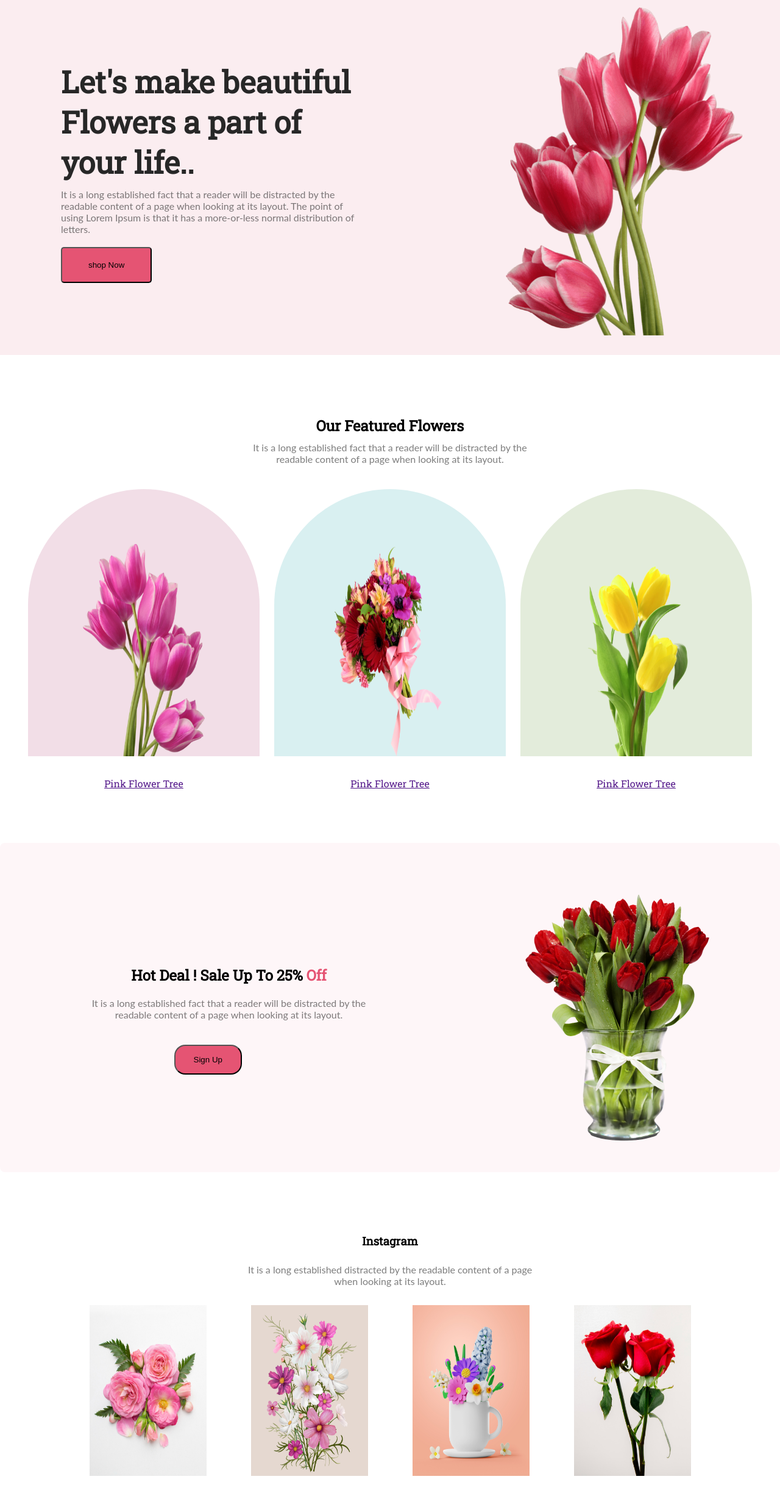
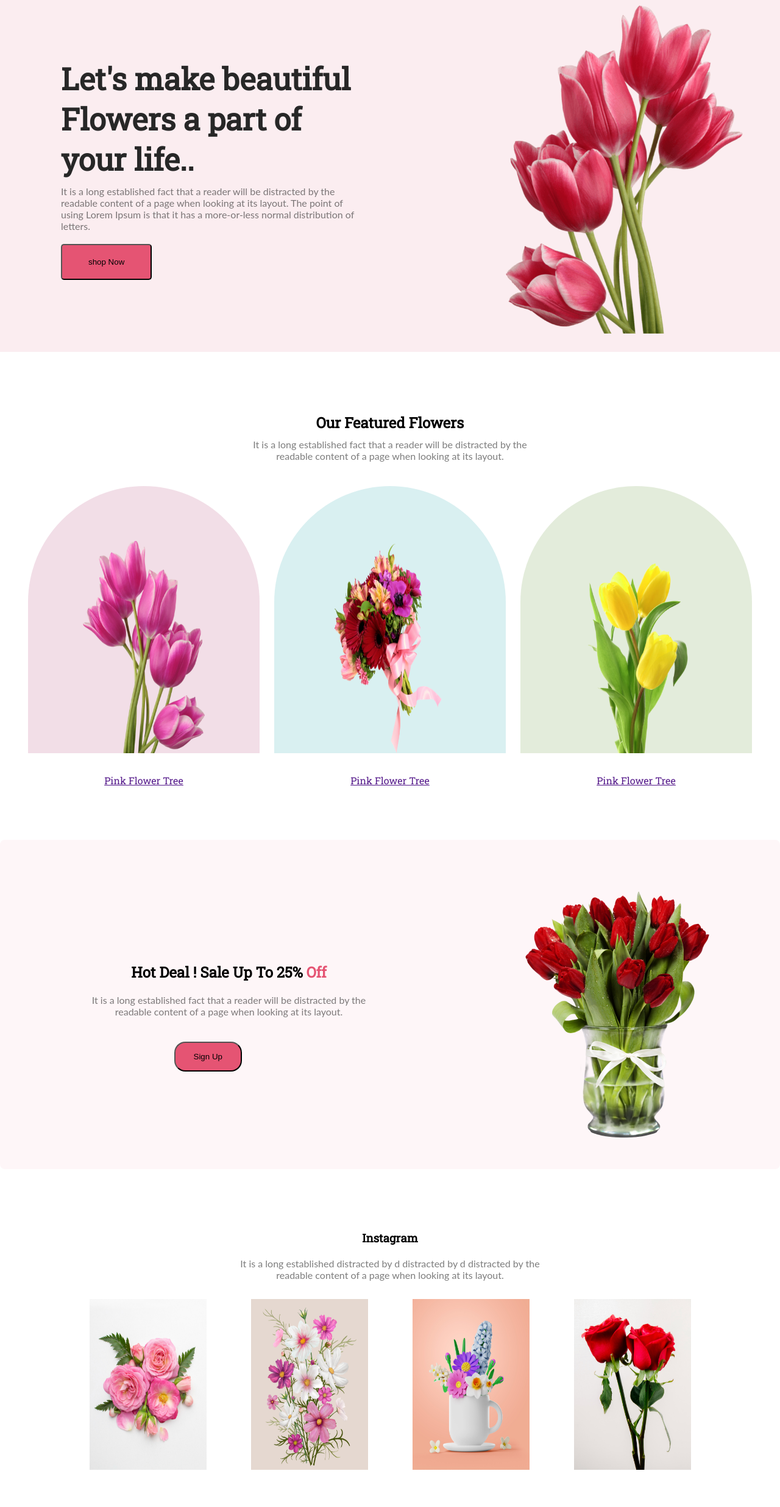
Before and after one commit to AdminMonir/flowers-shop, a plain HTML site: page index.html in a window 1280 px wide. Shown: the part 81-2552 px from the top of the page at 61% size. Drawn offline with Linux system fonts and the light colour scheme.

Commit message:
update some design

```diff
--- a/index.css
+++ b/index.css
@@ -9,15 +9,14 @@ body{
     font-family: 'Roboto Slab', serif;
 
 }
-main{
-    height: 3000px;
-}
+
+
+ /* Css  For nav /my unique task */
 .nav{
     display: flex;
     justify-content: space-between;
     align-items: center;
-    margin-top: 10px;
-
+    margin-top: 5px;
     background: rgba(214, 81, 109, 0.2);
 }
 
@@ -43,15 +42,22 @@ main{
 
 }
 
+
+/* Css for task one start here  */
+.main{
+    height: 2880px;
+}
+
 .first_section{
-    max-width: 100px;
+
     height: 400px;
-    max-width: 100%;
+
     display: flex;
     justify-content:space-between ;
     padding: 100px;
     align-items: center;
     background: rgba(214, 81, 109, 0.1);
+
 
 }
 .box1_header{
@@ -62,12 +68,19 @@ font-size: 50px;
 }
 
 .box1_discription{
+
 color: rgba(39, 39, 39, 0.60);
 font-size: 16px;
 text-align: left;
+}
+.box2_section{
+display: flex;
+justify-content:center;
+text-align: center;
+}
 
 
-}
+
 .button{
 margin-top: 20px;
 padding: 20px 43px;
@@ -76,6 +89,13 @@ background: #E55473;
 
 
 }
+
+
+
+
+
+/* Css for Bonus/second task/main task or Features start here */
+
 
 .second{
     height: 600px;
@@ -152,6 +172,12 @@ text-align: center;
 padding-top:30px;
 
 }
+
+
+
+/* Css for task three */
+
+
 .section_three{
     height: 500px;
     padding-top: 40px;
@@ -174,16 +200,22 @@ padding-top:30px;
 padding: 15px 30px;
 border-radius: 18px;
 background: #E55473;
+
 }
+
+/* Css for task four */
+
 .instagram{
     padding:100px;
     height: 0px;
+    display: block;
+    text-align: center;
 }
 .instagram_title{
     text-align: center;
 }
 .instagram_discription{
-    padding-top: 25px;
+    padding-top: 20px;
 
 }
 .instagram2{
@@ -200,6 +232,7 @@ padding: 20px;
 
 
 
+/* Css for Task five or Scarch containaer */
 
     .scarch_container{
         height: 600px;
@@ -235,15 +268,19 @@ padding: 20px;
         }
 
 
+
+
+        /* Css for footer */
+
         .footer_container{
-            height: 600px;
+            height: 400px;
             background-color: #000000;
             text-align: center;
 
 
             }
            .footer_title{
-            padding-top:200px;
+            padding-top:100px;
             color: #E55473;
             font-size: 40px;
            }
--- a/index.html
+++ b/index.html
@@ -20,6 +20,7 @@
 
 
 <body>
+    <!-- unique task start -->
     <header class="unique_section">
         <nav class="nav">
             <div class="logo">
@@ -39,9 +40,14 @@
         </nav>
 
     </header>
+    <!-- unique task end -->
+
+
+
+    <!-- task 1 start here -->
 
 <main class="main">
-    <!-- First, Second, Third, Fourth  -->
+
     <section class="first_section">
         <div class="box1">
 <h1 class="box1_header"> Let's make beautiful Flowers a part of your life.. </h1>
@@ -55,6 +61,10 @@
         </div>
 
     </section>
+
+    <!-- task 1 end here -->
+
+    <!-- Bonus/second task/main task or Features start here -->
 
 <section class="second">
 
@@ -83,6 +93,20 @@
 
 </section>
 
+
+   <!-- Bonus/second task/main task or Features end here -->
+
+
+<!-- OPTIONALS WORKS START HERE -->
+
+
+<!-- OPTIONALS WORKS  END HERE -->
+
+
+
+
+ <!-- Third task start here -->
+
 <section class="section_three">
     <div class="block1">
 <h2 class="three_title">Hot Deal ! Sale Up To 25% <span class="offer"> Off</span></h2>
@@ -97,11 +121,16 @@
     </div>
 </section>
 
+
+ <!-- Third task end here -->
+
+
+ <!-- four task start here -->
 <section class="instagram">
 
 <div class="instagram1">
 <h3 class="instagram_title"> Instagram</h3>
-<p class="instagram_discription">It is a long established distracted by the readable content of a page when looking at its layout.</p>
+<p class="instagram_discription">It is a long established distracted by  d distracted by d distracted by the readable content of a page when looking at its layout.</p>
 
 
 
@@ -116,6 +145,14 @@
 </section>
 
 
+ <!--four task end here -->
+
+
+
+
+ <!-- Five task start here -->
+
+<section>
 
    <div class="scarch_container">
     <h1 class="scarch_heading">
@@ -128,17 +165,19 @@
     <input class="inputFild" type="text" name="" placeholder="Enter your Email here..">
     <button class="btn-btn" type="button">Subscribe</button>
 
+   </div>
+
+            </div>
+</section>
 
 
-   </div>
+   <!-- Five task end here -->
+</main>
 
 
 
 
-            </div>
-
-</section>
-</main>
+   <!-- Six task start here -->
 <footer>
     <div class="footer_container">
 
@@ -154,7 +193,7 @@
 </h6>
 </footer>
 
-
+   <!-- Third task end  here -->
 
 
 </body>
```
